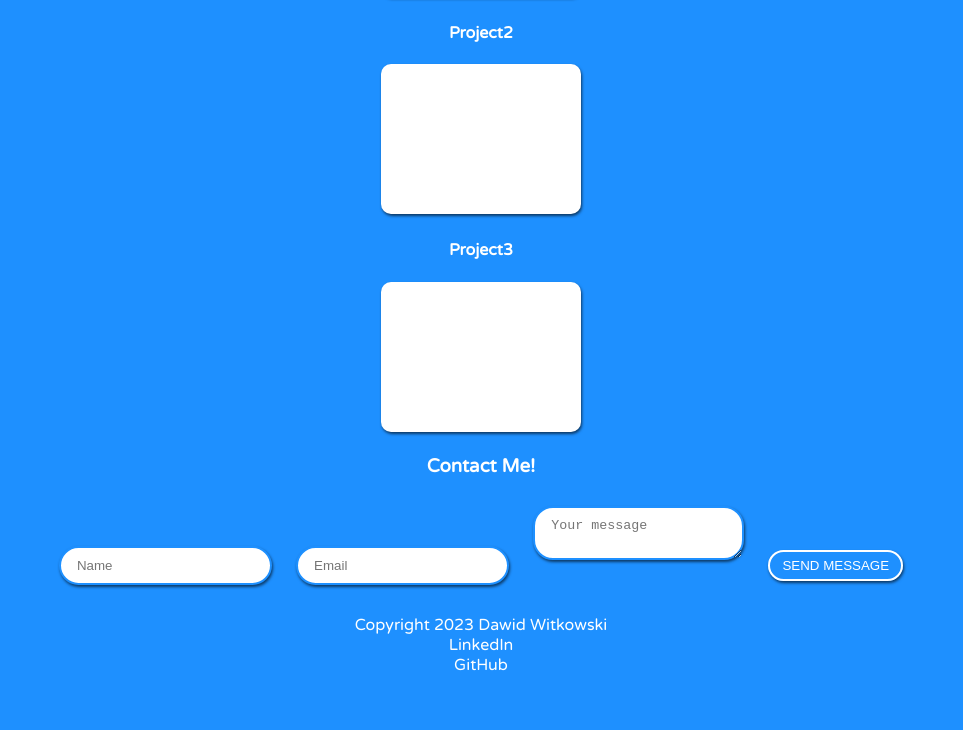
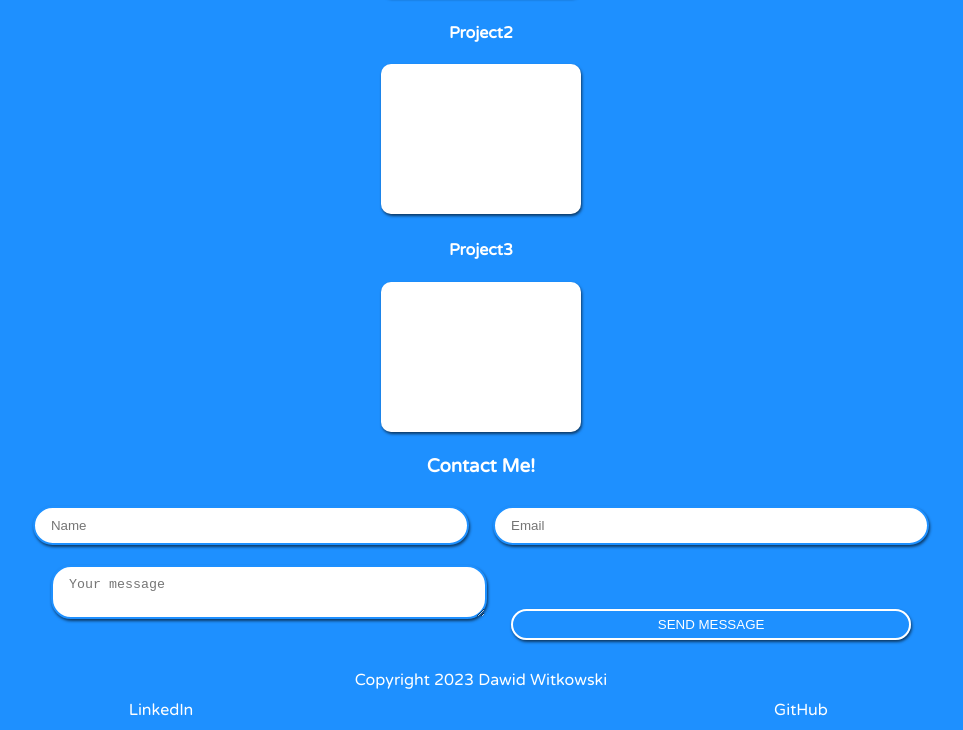
Before and after one commit to DavidWitkowski/alphaTesting, a plain HTML site: page alpha/index.html in a window 1280 px wide. Shown: the part 829-1559 px from the top of the page, without its empty margins (159-1122 px from the left). Before the commit the page ends 1504 px from the top, so only its background shows below. Drawn offline with Linux system fonts and the light colour scheme.

Commit message:
added socials and fixed form moving elements

```diff
--- a/alpha/index.html
+++ b/alpha/index.html
@@ -121,16 +121,12 @@
 
     <footer>
 
-        <div class="grid">
-
             <p class="copyright">Copyright 2023 Dawid Witkowski</p>
 
-            <ul id="socials">
-                <li><a href=""></a>LinkedIn</li>
-                <li><a href=""></a>GitHub</li>
+            <ul class="grid">
+                <li id="linkedin"><a href=""></a>LinkedIn</li>
+                <li id="github"><a href=""></a>GitHub</li>
             </ul>
-
-        </div>
 
     </footer>
 
--- a/alpha/style.css
+++ b/alpha/style.css
@@ -149,14 +149,8 @@ input,textarea{
 
 input,textarea,button{
     margin:10px;
-}
-
-textarea{
-    grid-row:2;
-}
-
-button{
-    grid-row:3;
+    width:70%;
+    max-width: 400px;
 }
 
 footer{
@@ -164,20 +158,22 @@ footer{
     margin-top:20px;
 }
 
-.copyright{
-    grid-column:1/13;
-    grid-row:1;
+footer ul{
+    display:flex;
 }
 
-#socials:nth-child(1){
-    grid-column:1/13;
+#linkedin{
+    grid-column:1/7;
     grid-row:2;
+    padding:10px 0;
 }
 
-#socials:nth-child(2){
-    grid-column:1/13;
-    grid-row:3;
+#github{
+    grid-column:7/13;
+    grid-row:2;
+    padding:10px 0;
 }
+
 
 /* small tablet styles */
 
```
